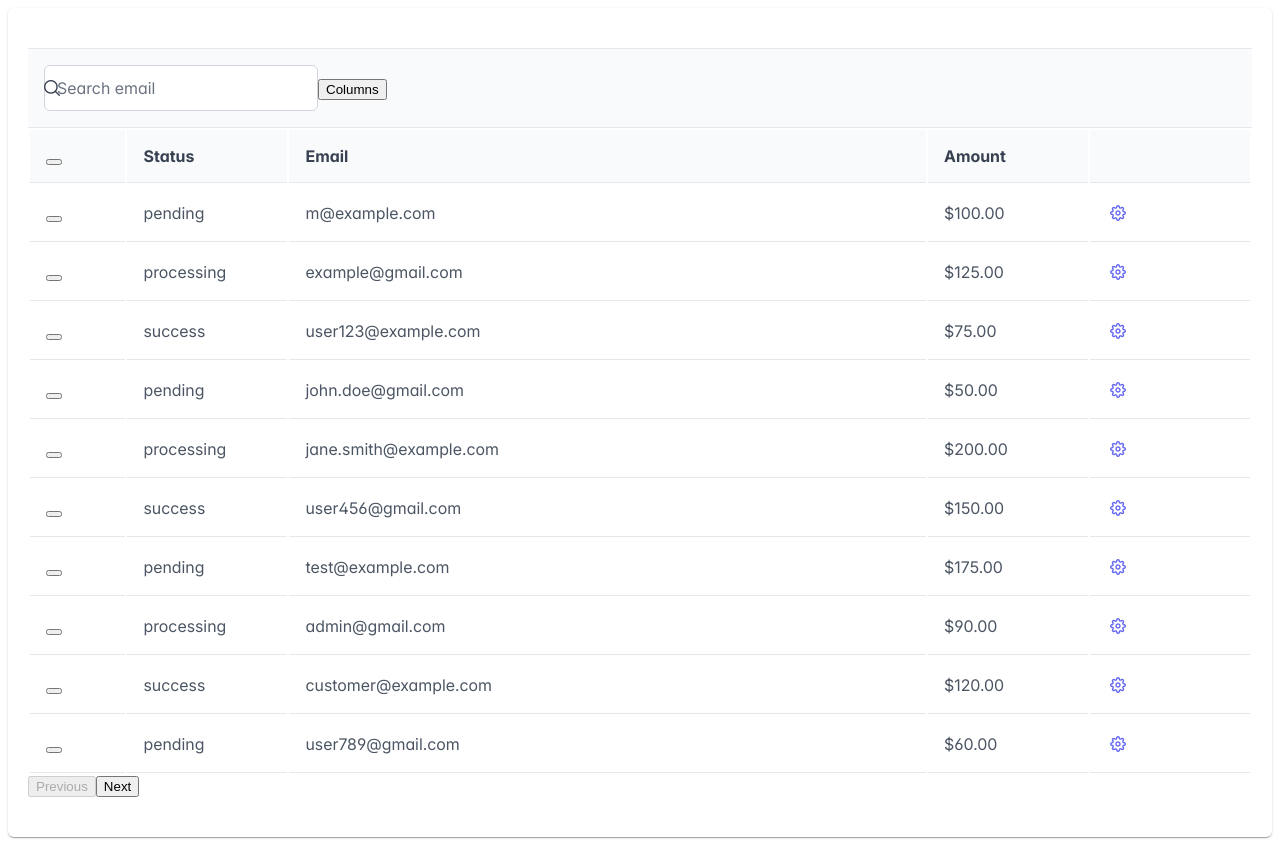
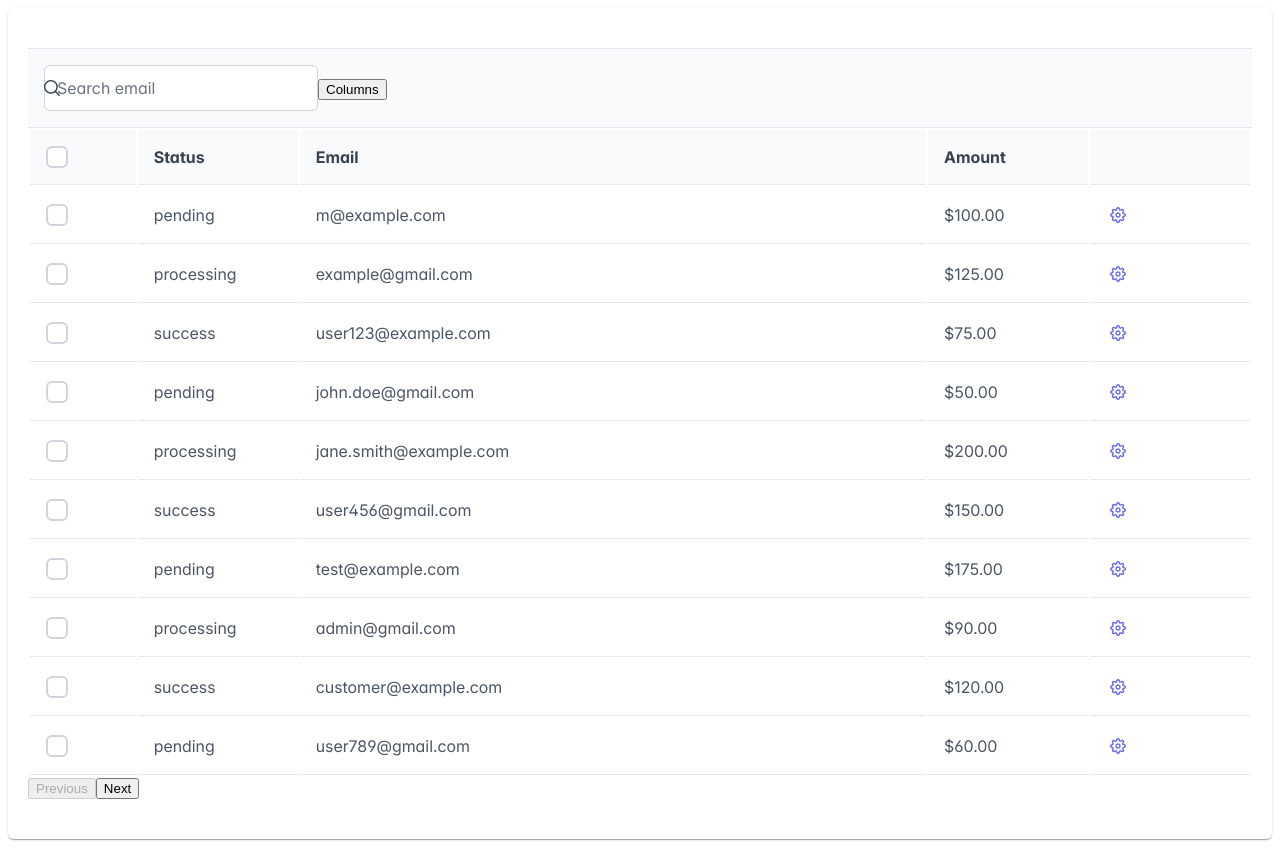
Before and after one commit to kiranojhanp/tanstack-prime-table, a React (Vite) app: page / in a window 1280 px wide. Built offline with nearby package versions, Linux system fonts and the light colour scheme.

Commit message:
feat: add checkbox selection for rows

```diff
--- a/src/pages/payments/columns.tsx
+++ b/src/pages/payments/columns.tsx
@@ -1,7 +1,7 @@
 import { ColumnDef } from "@tanstack/react-table";
 import type { Payment } from "@/data";
 import { ActionsMenu } from "@/components/datatable/actions";
-import { Checkbox } from "@/components/ui/checkbox";
+import { Checkbox } from "primereact/checkbox";
 
 export const columns: ColumnDef<Payment>[] = [
   {
@@ -9,14 +9,14 @@ export const columns: ColumnDef<Payment>[] = [
     header: ({ table }) => (
       <Checkbox
         checked={table.getIsAllPageRowsSelected()}
-        onCheckedChange={(value) => table.toggleAllPageRowsSelected(!!value)}
+        onChange={(value) => table.toggleAllPageRowsSelected(!!value.checked)}
         aria-label="Select all"
       />
     ),
     cell: ({ row }) => (
       <Checkbox
         checked={row.getIsSelected()}
-        onCheckedChange={(value) => row.toggleSelected(!!value)}
+        onChange={(value) => row.toggleSelected(!!value.checked)}
         aria-label="Select row"
       />
     ),
```
